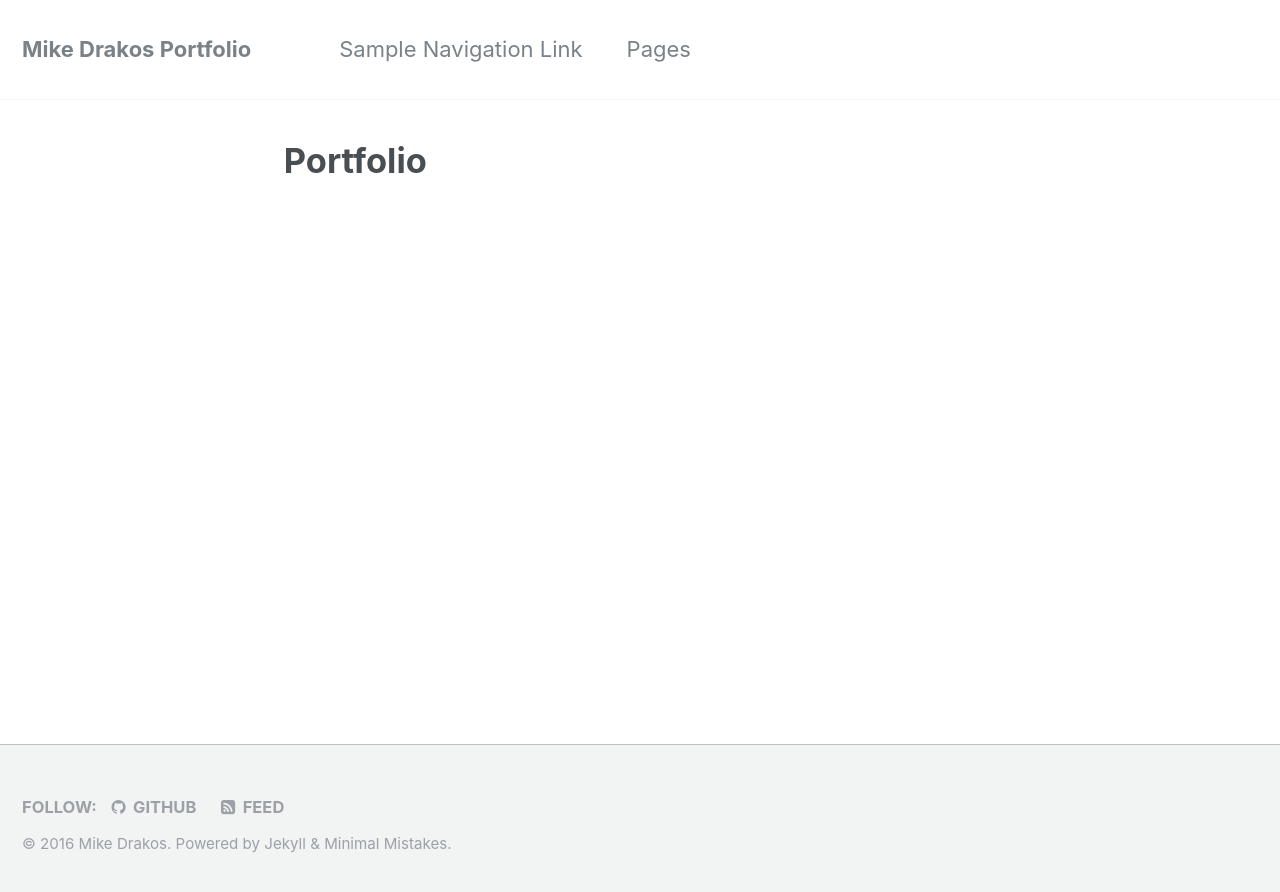
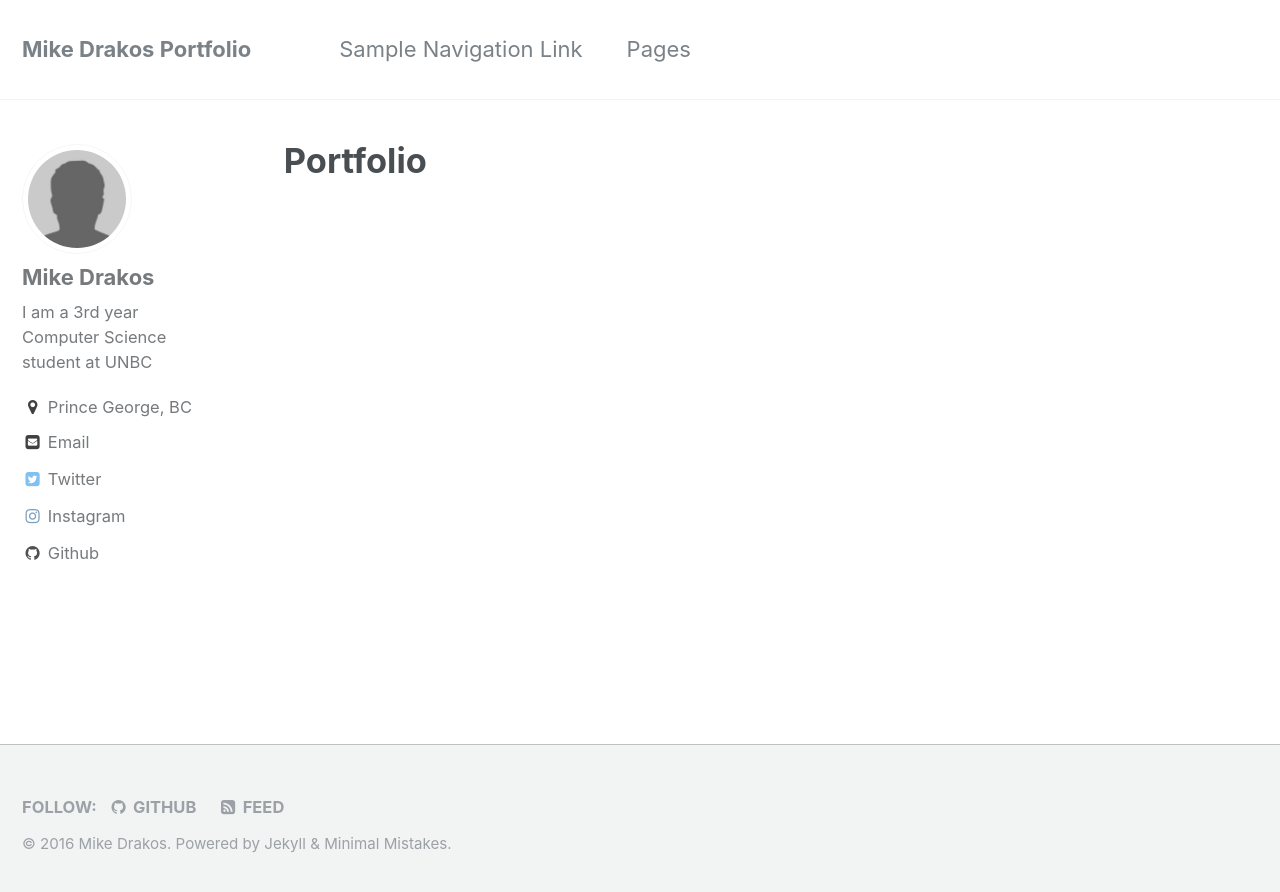
Before and after one commit to MDrakos/mdrakos.github.io, a Jekyll site: the page built from _pages/portfolio.md, in a window 1280 px wide. Shown: the top 892 px of the page. Built offline with Jekyll 4.4.1, drawn with Linux system fonts in a browser that asks for light colours; some of the changed lines change nothing that is shown.

Commit message:
More Experimenting

```diff
--- a/_config.yml
+++ b/_config.yml
@@ -228,3 +228,13 @@ compress_html:
   clippings: all
   ignore:
     envs: development
+
+# defaults for pages
+defaults:
+  # _pages
+  - scope:
+      path: "_pages"
+      type: pages
+    values:
+      layout: single
+      author_profile: true
```
